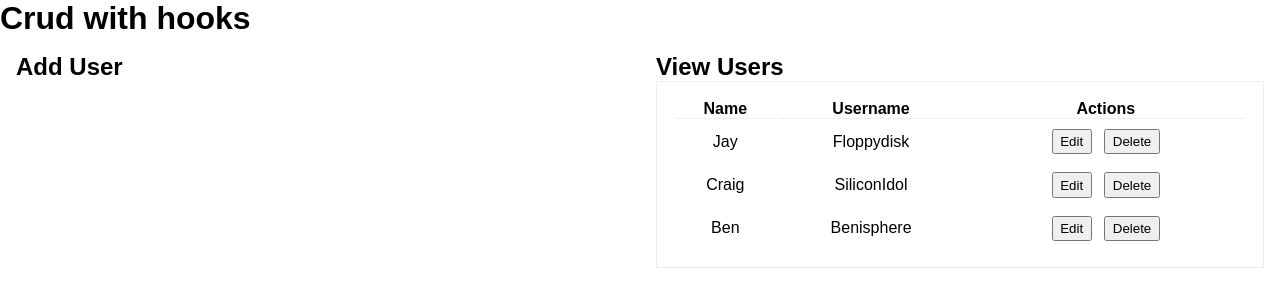
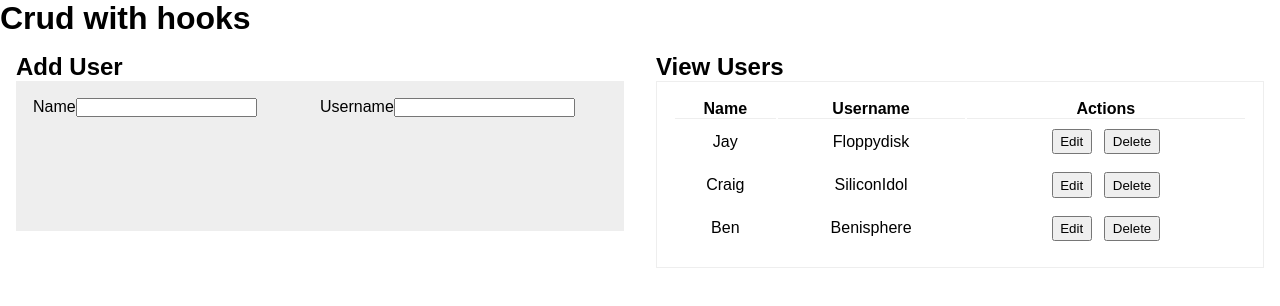
Before and after one commit to mmdw1976/crud-user-app, a React (Create React App) app: page / in a window 1280 px wide. Shown: the top 306 px of the page. Built offline with nearby package versions, Linux system fonts and the light colour scheme.

Commit message:
setup UserForm and did some basic styling

```diff
--- a/src/App.js
+++ b/src/App.js
@@ -1,4 +1,5 @@
 import React, { useState } from 'react';
+import UserForm from './components/tables/UserForm';
 
 import UserTable from './components/tables/UserTable';
 
@@ -29,6 +30,7 @@ function App() {
       <div className="flex-row">
         <div className="flex-large">
           <h2>Add User</h2>
+          <UserForm />
         </div>
         <div className="flex-large">
           <h2>View Users</h2>
--- /dev/null
+++ b/src/components/tables/UserForm.js
@@ -0,0 +1,24 @@
+import React, {useState} from 'react'
+
+const UserForm = () => {
+    const [name, setName] = useState('');
+    const [username, setUsername] = useState('')
+
+    const submitHandler = () => {
+        console.log({name, username})
+    }
+    return (
+        <form onSubmit={submitHandler}>
+            <div>
+                <label htmlFor="name">Name</label>
+                <input type="text" name="name" id="name" />
+            </div>
+            <div>
+                <label htmlFor="username">Username</label>
+                <input type="text" name="username" id="username" />
+            </div>
+        </form>
+     );
+}
+
+export default UserForm;
--- a/src/index.css
+++ b/src/index.css
@@ -15,9 +15,14 @@ h1 {
   width: 100%
 }
 
+h2 {
+  padding: 0;
+}
+
 .flex-row {
   display: flex;
   flex: 1;
+  align-items: flex-start;
 }
 
 .flex-large {
@@ -27,12 +32,31 @@ h1 {
   padding: 1rem;
 }
 
-.flex-large table {
+.flex-large table, .flex-large form {
   width: 100%;
-  text-align: center;
   border: 1px solid #eee;
   padding: 1rem;
 }
+
+.flex-large table {
+  text-align: center;
+}
+
+.flex-large form {
+  height: 150px;
+  background-color: #eee;
+  margin-top: 0;
+}
+
+.flex-large form {
+  display: flex;
+}
+
+form div {
+  flex: 1
+}
+
+
 
 .flex-large table button {
   margin: 0 .4rem;
```
Also changed, not shown: 1 other file (tests, documents, lock files or other folders).
